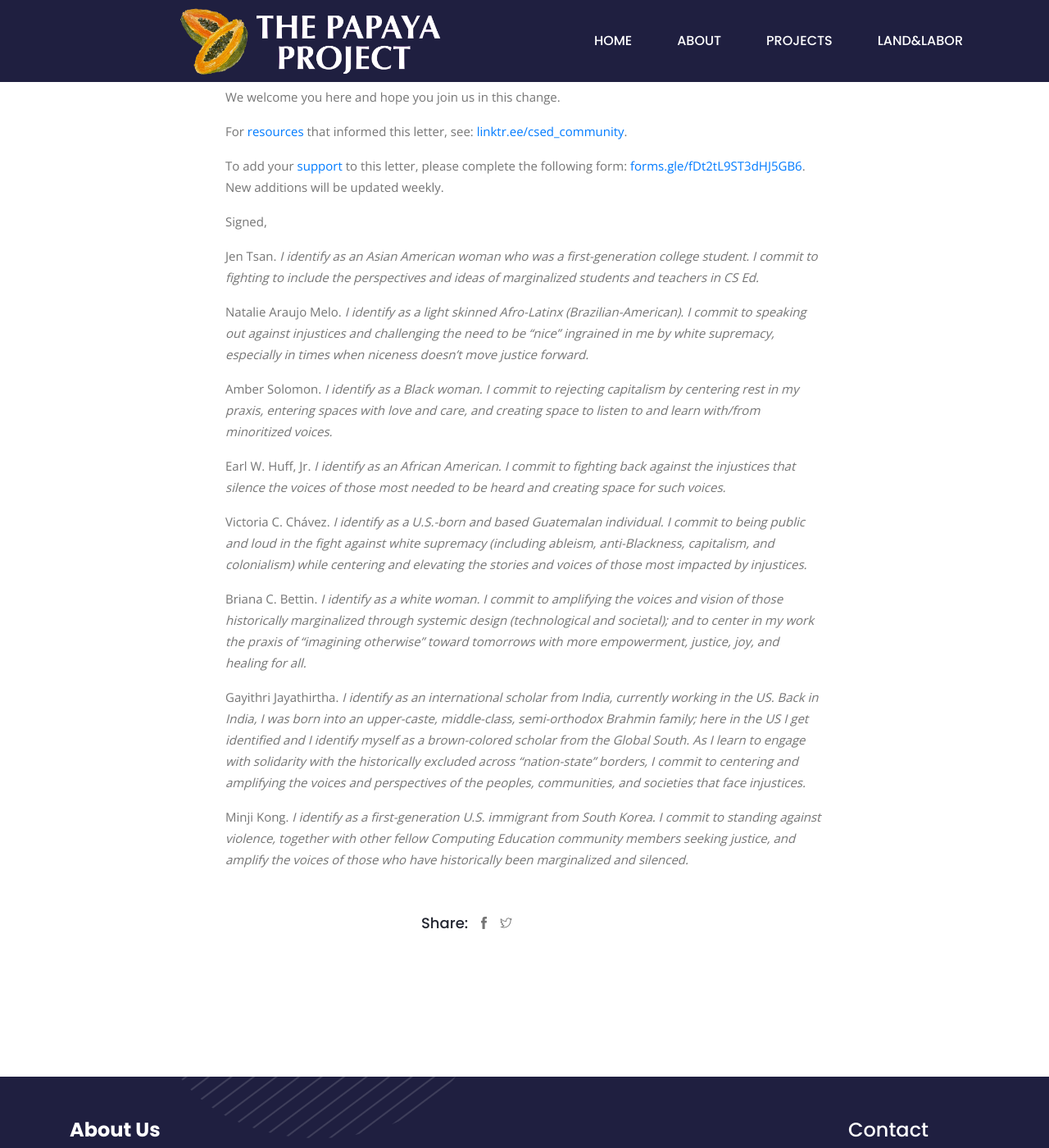
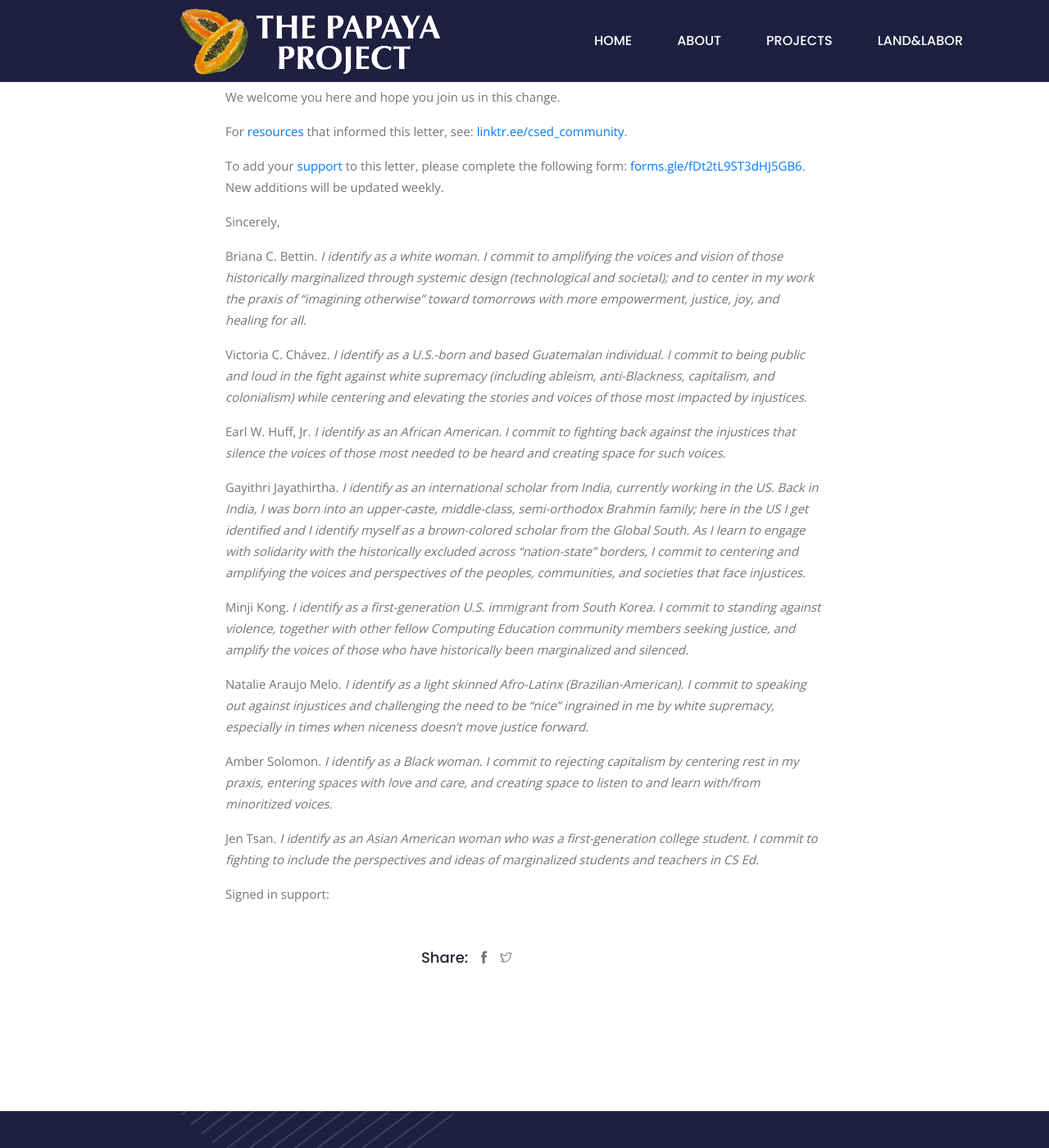
Before and after one commit to the-papaya-project/the-papaya-project.github.io, a Jekyll site: the page built from _posts/2022-09-14-letter.md, in a window 1280 px wide and 1400 px high, scrolled down 3655 px. Shown: the whole window at 82% size. Built offline with Jekyll 4.4.1, drawn with Linux system fonts in a browser that asks for light colours.

Commit message:
differentiating writers from supporters

```diff
--- a/_posts/2022-09-14-letter.md
+++ b/_posts/2022-09-14-letter.md
@@ -72,20 +72,24 @@
 
 To add your [support](https://forms.gle/fDt2tL9ST3dHJ5GB6) to this letter, please complete the following form: [forms.gle/fDt2tL9ST3dHJ5GB6](https://forms.gle/fDt2tL9ST3dHJ5GB6). New additions will be updated weekly.
 
-Signed,
+Sincerely,
 
-Jen Tsan. *I identify as an Asian American woman who was a first-generation college student. I commit to fighting to include the perspectives and ideas of marginalized students and teachers in CS Ed.*
+Briana C. Bettin. *I identify as a white woman. I commit to amplifying the voices and vision of those historically marginalized through systemic design (technological and societal); and to center in my work the praxis of “imagining otherwise” toward tomorrows with more empowerment, justice, joy, and healing for all.*
+
+Victoria C. Chávez. *I identify as a U.S.-born and based Guatemalan individual. I commit to being public and loud in the fight against white supremacy (including ableism, anti-Blackness, capitalism, and colonialism) while centering and elevating the stories and voices of those most impacted by injustices.*
+
+Earl W. Huff, Jr. *I identify as an African American. I commit to fighting back against the injustices that silence the voices of those most needed to be heard and creating space for such voices.*
+
+Gayithri Jayathirtha. *I identify as an international scholar from India, currently working in the US. Back in India, I was born into an upper-caste, middle-class, semi-orthodox Brahmin family; here in the US I get identified and I identify myself as a brown-colored scholar from the Global South. As I learn to engage with solidarity with the historically excluded across “nation-state” borders, I commit to centering and amplifying the voices and perspectives of the peoples, communities, and societies that face injustices.*
+
+Minji Kong. *I identify as a first-generation U.S. immigrant from South Korea. I commit to standing against violence, together with other fellow Computing Education community members seeking justice, and amplify the voices of those who have historically been marginalized and silenced.*
 
 Natalie Araujo Melo. *I identify as a light skinned Afro-Latinx (Brazilian-American). I commit to speaking out against injustices and challenging the need to be “nice” ingrained in me by white supremacy, especially in times when niceness doesn’t move justice forward.*
 
 Amber Solomon. *I identify as a Black woman. I commit to rejecting capitalism by centering rest in my praxis, entering spaces with love and care, and creating space to listen to and learn with/from minoritized voices.*
 
-Earl W. Huff, Jr. *I identify as an African American. I commit to fighting back against the injustices that silence the voices of those most needed to be heard and creating space for such voices.*
+Jen Tsan. *I identify as an Asian American woman who was a first-generation college student. I commit to fighting to include the perspectives and ideas of marginalized students and teachers in CS Ed.*
 
-Victoria C. Chávez. *I identify as a U.S.-born and based Guatemalan individual. I commit to being public and loud in the fight against white supremacy (including ableism, anti-Blackness, capitalism, and colonialism) while centering and elevating the stories and voices of those most impacted by injustices.*
 
-Briana C. Bettin. *I identify as a white woman. I commit to amplifying the voices and vision of those historically marginalized through systemic design (technological and societal); and to center in my work the praxis of “imagining otherwise” toward tomorrows with more empowerment, justice, joy, and healing for all.*
 
-Gayithri Jayathirtha. *I identify as an international scholar from India, currently working in the US. Back in India, I was born into an upper-caste, middle-class, semi-orthodox Brahmin family; here in the US I get identified and I identify myself as a brown-colored scholar from the Global South. As I learn to engage with solidarity with the historically excluded across “nation-state” borders, I commit to centering and amplifying the voices and perspectives of the peoples, communities, and societies that face injustices.*
-
-Minji Kong. *I identify as a first-generation U.S. immigrant from South Korea. I commit to standing against violence, together with other fellow Computing Education community members seeking justice, and amplify the voices of those who have historically been marginalized and silenced.*
+Signed in support:
```
